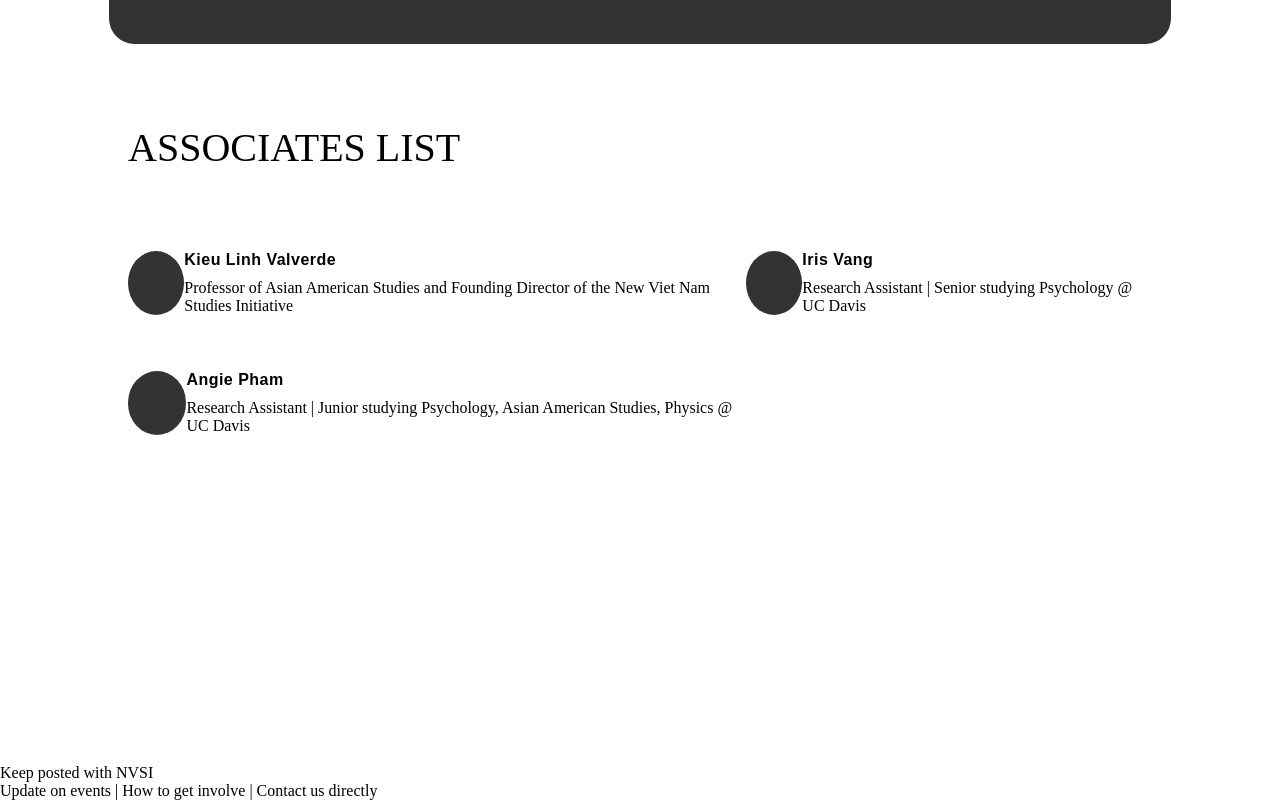
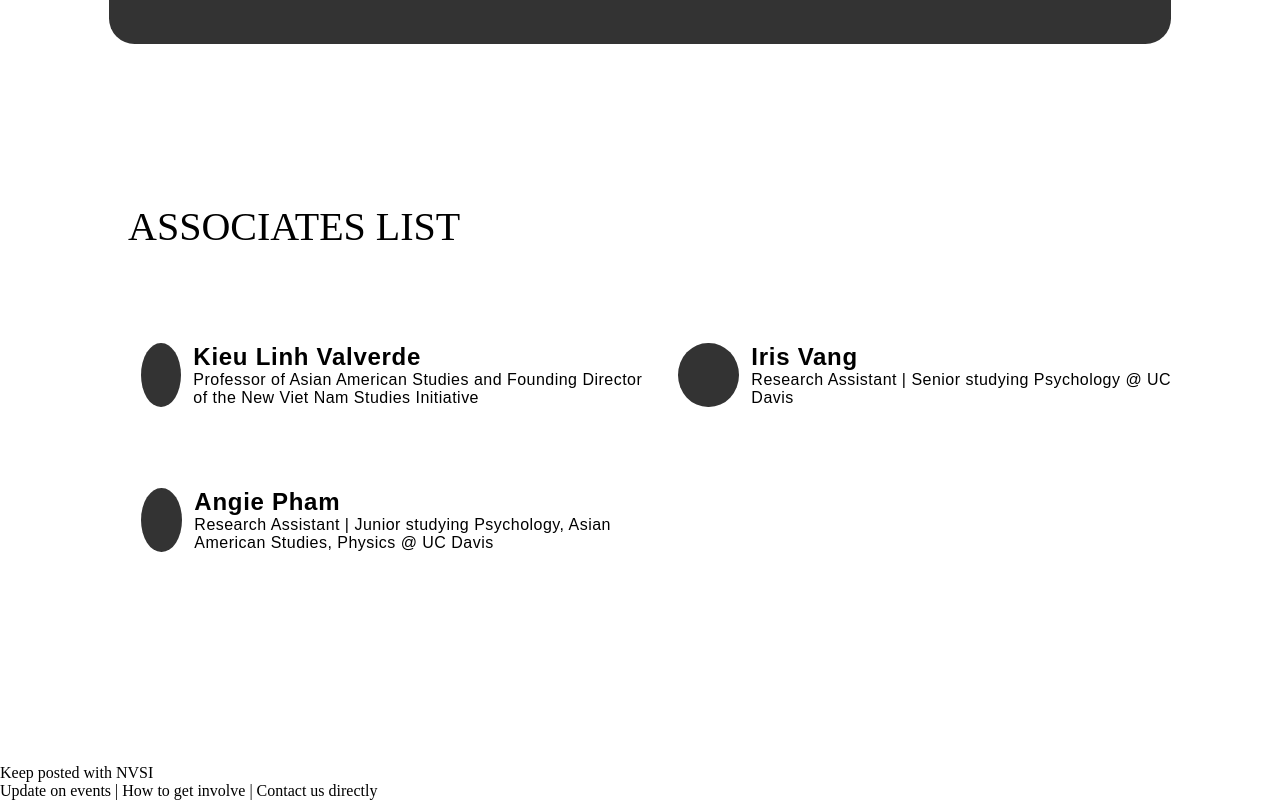
Before and after one commit to include-davis/nvsi, a Next.js app: page / in a window 1280 px wide. Shown: the part 1620-2420 px from the top of the page. Built offline with nearby package versions, Linux system fonts and the light colour scheme; a web font is replaced by a local one.

Commit message:
Styled the Associates List some more

```diff
--- a/styles/aboutPage.module.css
+++ b/styles/aboutPage.module.css
@@ -98,9 +98,12 @@
 
 .associatesListSectionContainer {
     margin-top: 10vh;
+    width: 80vw;
     height: 80vh;
     display: flex;
     flex-direction: column;
+    justify-content: center;
+    align-content: center;
 }
 
 .associatesListTitle {
@@ -115,6 +118,10 @@
     display: flex;
 }
 
+.contact_rectangle {
+    height: 30vh;
+}
+
 .colorBG{
     position: fixed;
     width: 100vw;
--- a/styles/associateProfile.module.css
+++ b/styles/associateProfile.module.css
@@ -1,21 +1,24 @@
 
 
 .profileContainer {
+    width: 40vw;
     position: relative;
     display: flex;
-    padding: auto;
+    padding: 1vw;
     height: 15vh;
-    justify-content: space-between;
+    justify-content: center;
+    align-content: center;
 }
 
 .associateTextGroup {
     display: flex;
     flex-direction: column;
     height: 5vw;
-    justify-content: space-between;
+    justify-content: space-around;
 }
 
 .pfpIcon {
+    margin-right: 1vw;
     width: 5vw;
     height: 5vw;
     border-radius: 50%;
@@ -40,7 +43,7 @@
     font-family: 'Arial';
     font-style: normal;
     font-weight: 600;
-    font-size: 2vh;
+    font-size: 3vh;
 
     /* identical to box height, or 111% */
     letter-spacing: 0.03em;
@@ -49,13 +52,11 @@
 
 }
 
-.associateNameDescription {
+.associateDescription{
     font-family: 'Arial';
     font-style: normal;
     font-weight: 400;
-    font-size: auto;
-    line-height: 20px;
-    width: 2vw;
+    font-size: 2vh;
     /* identical to box height, or 111% */
     letter-spacing: 0.03em;
 
```
